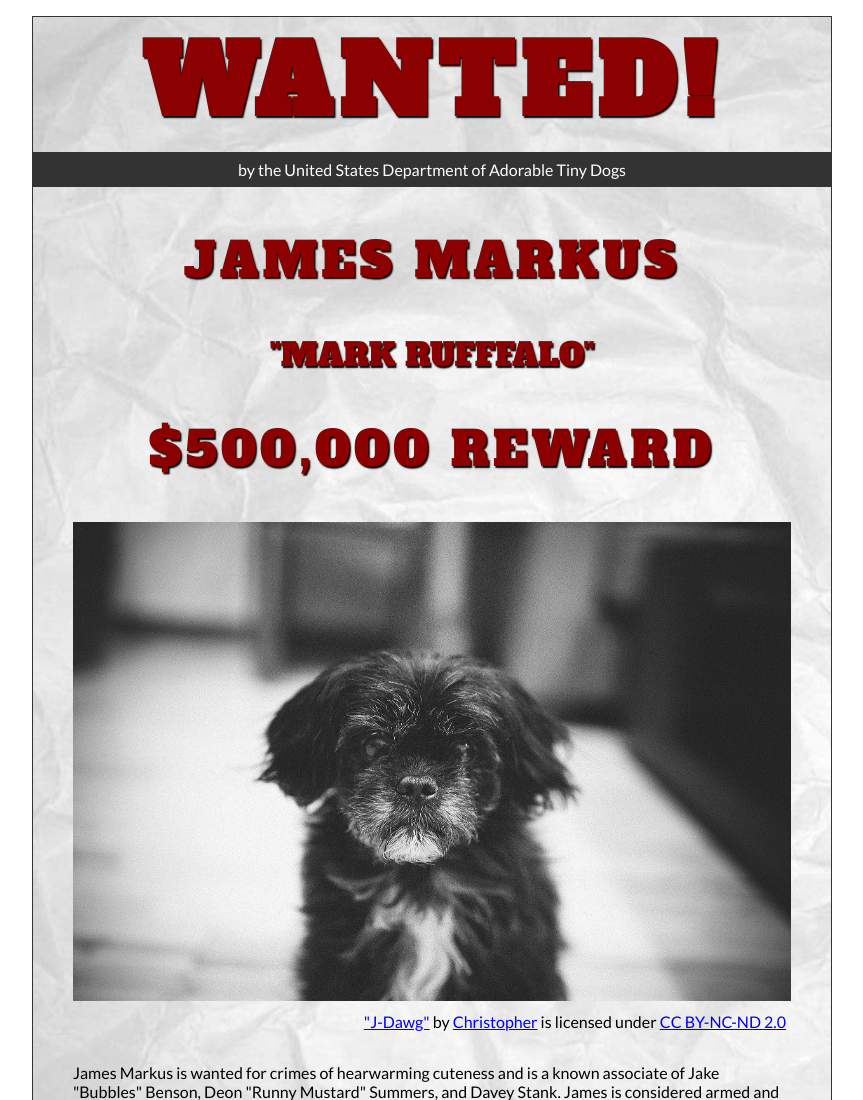
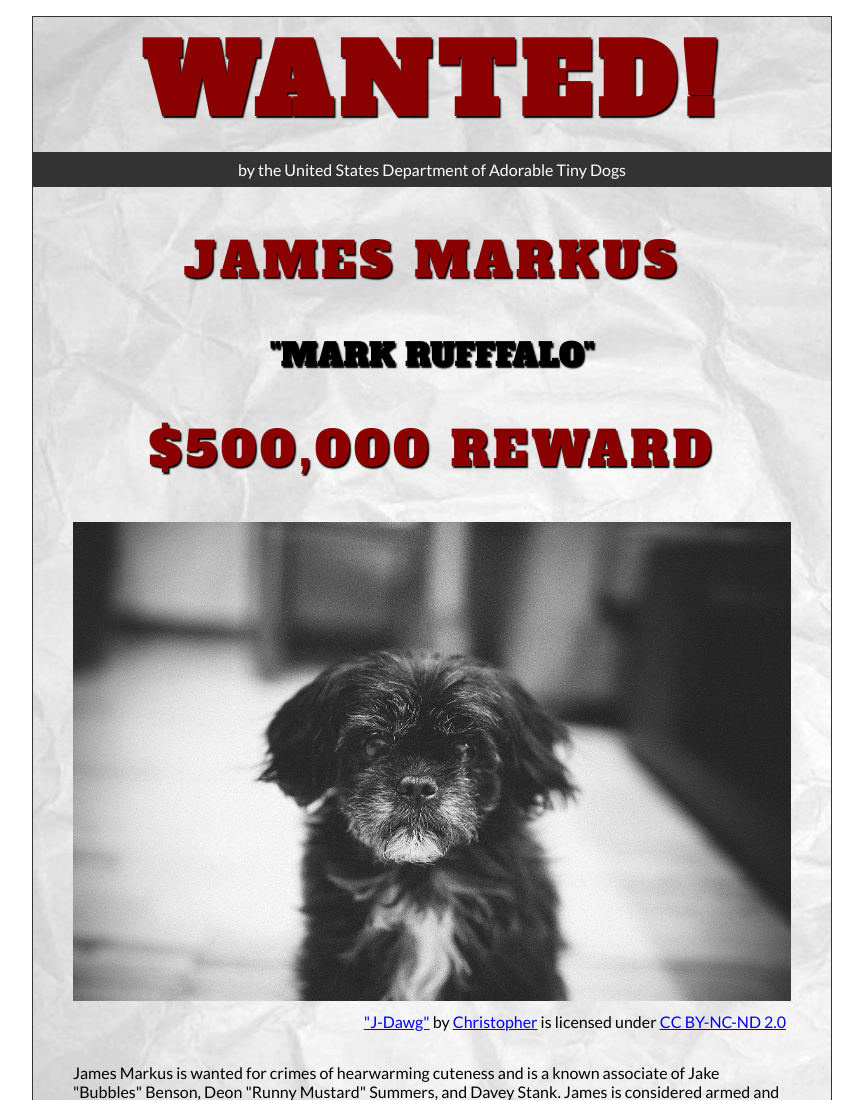
Before and after one commit to caringerb/caringerb.github.io, a plain HTML site: page wanted-poster/index.html in a window 1280 px wide. Shown: the top 1100 px of the page, without its empty margins (208-1071 px from the left). Drawn offline with Linux system fonts and the light colour scheme.

Commit message:
Changed the color
Made the dogs name black instead of red

```diff
--- a/wanted-poster/css/style.css
+++ b/wanted-poster/css/style.css
@@ -78,7 +78,7 @@ h2 {
 
 h3 {
     text-transform: uppercase;
-    color:darkred;
+    color:#000;
     text-shadow:.09375rem .09375rem .09375rem #000;
     font-family:'Alfa Slab One', Garamond, serif;
     font-size: 2rem;
```
